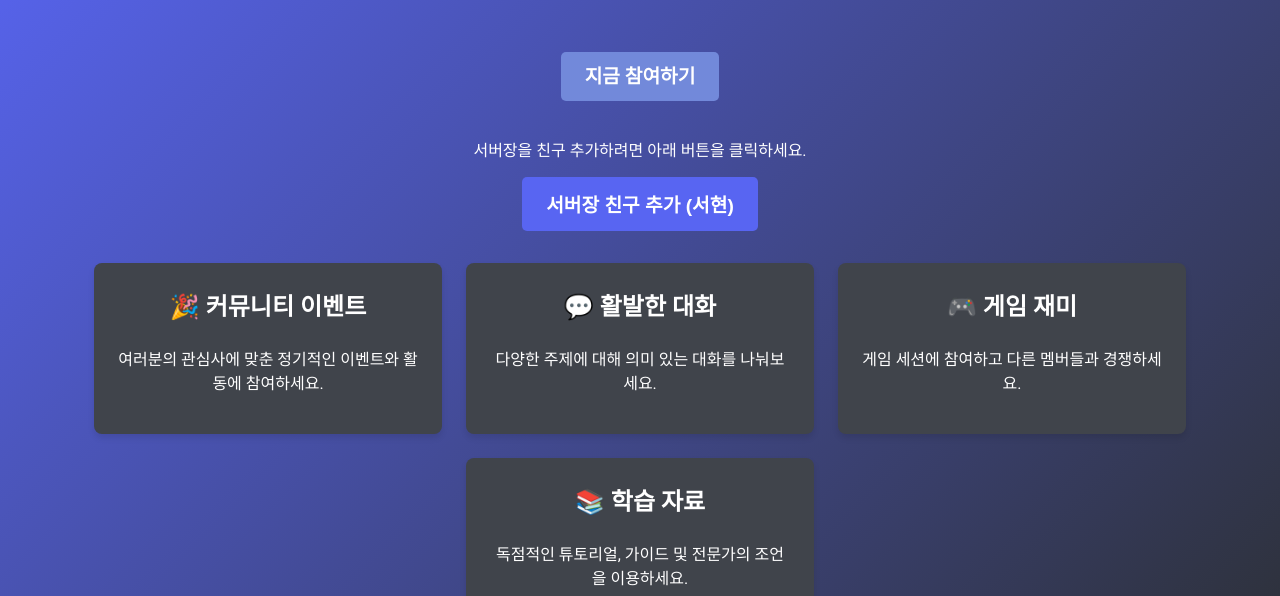
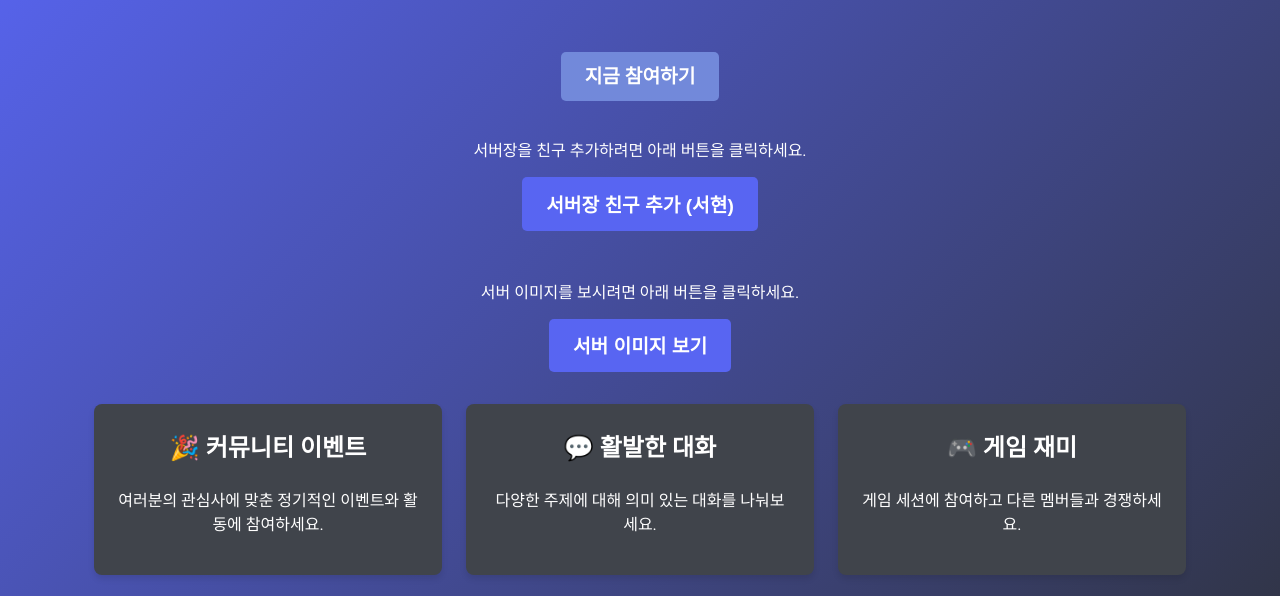
Before and after one commit to yasxshare/yahanmal, a plain HTML site: page index.html in a window 1280 px wide. Shown: the part 109-705 px from the top of the page. Drawn offline with Linux system fonts and the light colour scheme.

Commit message:
Update index.html

```diff
--- a/index.html
+++ b/index.html
@@ -70,11 +70,11 @@
         .feature p {
             font-size: 1rem;
         }
-        .copy-discord {
+        .copy-discord, .server-image {
             margin-top: 2rem;
             text-align: center;
         }
-        .copy-discord button {
+        .copy-discord button, .server-image button {
             background: #5865F2;
             color: #fff;
             border: none;
@@ -85,7 +85,7 @@
             cursor: pointer;
             transition: background 0.3s;
         }
-        .copy-discord button:hover {
+        .copy-discord button:hover, .server-image button:hover {
             background: #4b5aba;
         }
         footer {
@@ -119,6 +119,11 @@
     <div class="copy-discord">
         <p>서버장을 친구 추가하려면 아래 버튼을 클릭하세요.</p>
         <button onclick="copyDiscordID()">서버장 친구 추가 (서현)</button>
+    </div>
+
+    <div class="server-image">
+        <p>서버 이미지를 보시려면 아래 버튼을 클릭하세요.</p>
+        <button onclick="location.href='image.html'">서버 이미지 보기</button>
     </div>
 
     <section class="features">
```
